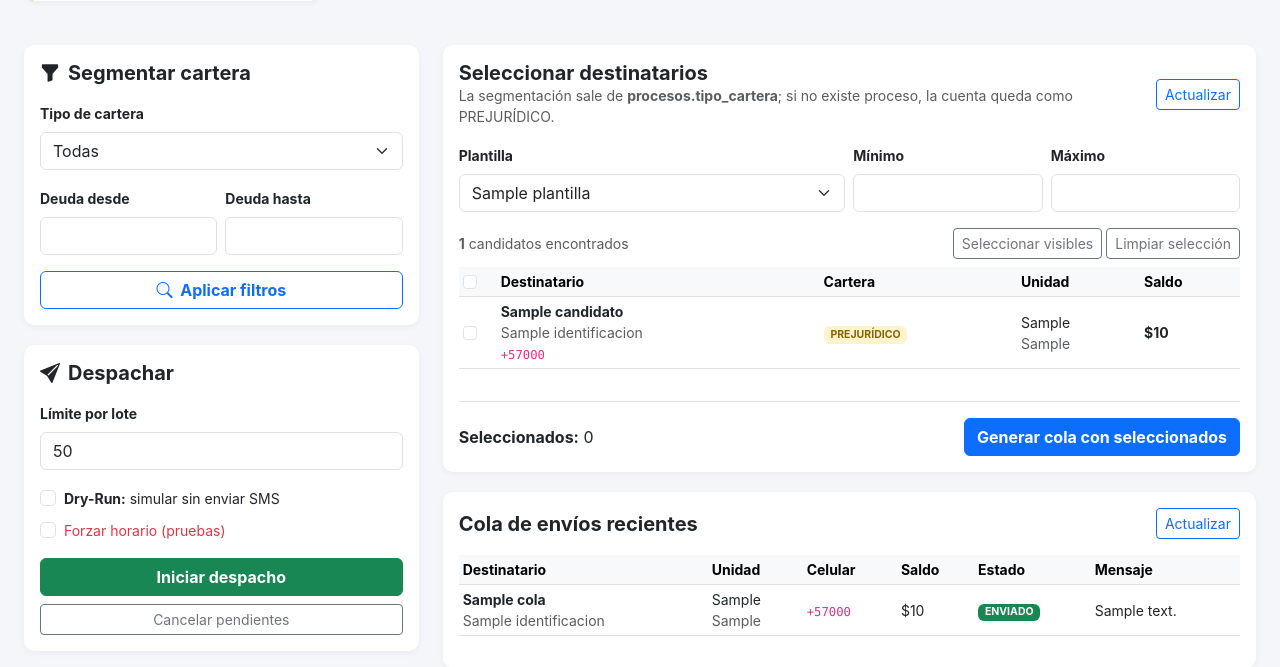
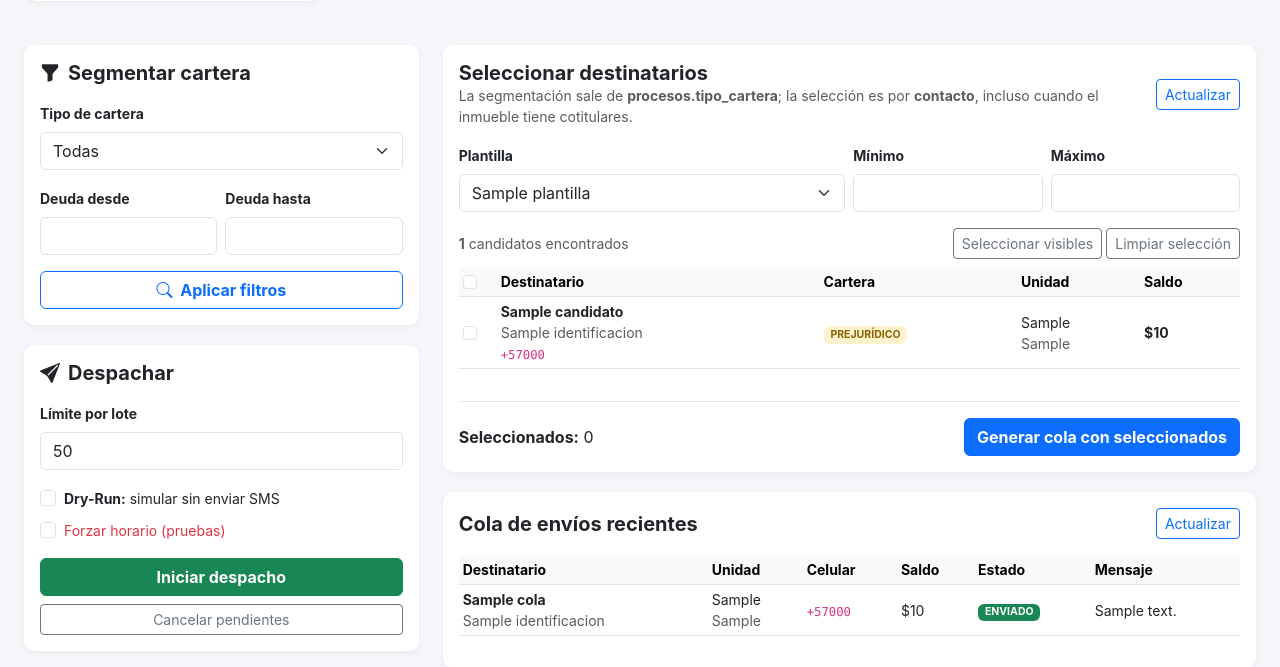
Before and after one commit to ParedesD28/erp-despacho, a Python web app: template templates/sms_campanas.html in a window 1280 px wide. Shown: the part 397-1064 px from the top of the page. Run offline with Jinja, Linux system fonts and the light colour scheme; the template is opened without the code that fills it: most values are stand-ins (such as "Sample title", 1, 10 or a date in 2020).

Commit message:
fix: seleccionar destinatarios SMS por contacto y no por inmueble

```diff
--- a/templates/sms_campanas.html
+++ b/templates/sms_campanas.html
@@ -84,7 +84,7 @@
         <div class="col-lg-8">
             <div class="card p-3">
                 <div class="d-flex justify-content-between align-items-center mb-3">
-                    <div><h5 class="fw-bold m-0">Seleccionar destinatarios</h5><div class="small text-muted">La segmentación sale de <strong>procesos.tipo_cartera</strong>; si no existe proceso, la cuenta queda como PREJURÍDICO.</div></div>
+                    <div><h5 class="fw-bold m-0">Seleccionar destinatarios</h5><div class="small text-muted">La segmentación sale de <strong>procesos.tipo_cartera</strong>; la selección es por <strong>contacto</strong>, incluso cuando el inmueble tiene cotitulares.</div></div>
                     <button class="btn btn-sm btn-outline-primary" onclick="window.location.reload();">Actualizar</button>
                 </div>
 
@@ -114,7 +114,7 @@
                             <tbody>
                             {% for c in candidatos %}
                             <tr class="candidate-row">
-                                <td><input type="checkbox" class="form-check-input selector-candidato" name="seleccionados" value="{{ c.inmueble_id }}" onchange="actualizarSeleccion(this)"></td>
+                                <td><input type="checkbox" class="form-check-input selector-candidato" name="seleccionados" value="{{ c.contacto_id }}" onchange="actualizarSeleccion(this)"></td>
                                 <td><strong>{{ c.nombre }}</strong><br><span class="text-muted">{{ c.identificacion }}</span><br><code>+57{{ c.telefono }}</code></td>
                                 <td>{% if c.tipo_cartera == 'JURIDICO' %}<span class="badge badge-cartera-jur">JURÍDICO</span>{% else %}<span class="badge badge-cartera-pre">PREJURÍDICO</span>{% endif %}</td>
                                 <td>{{ c.conjunto_residencial }}<br><span class="text-muted">{{ c.torre_apto }}</span></td>
```
